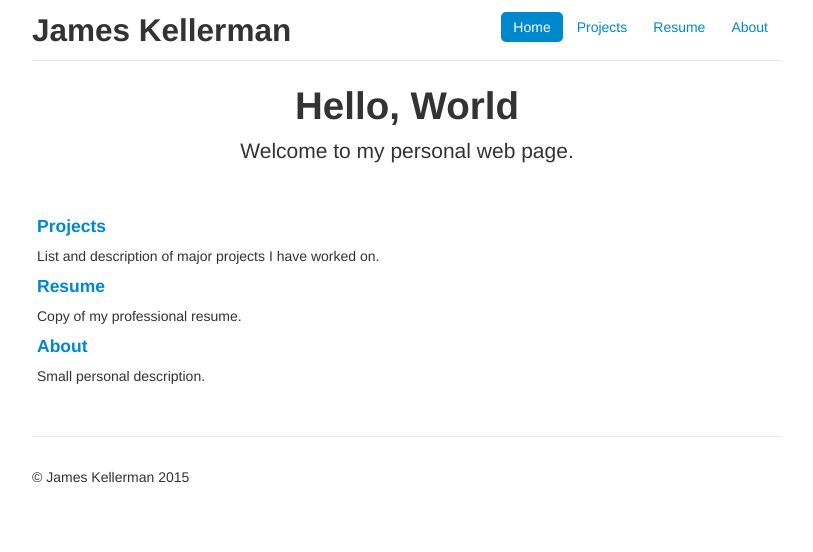
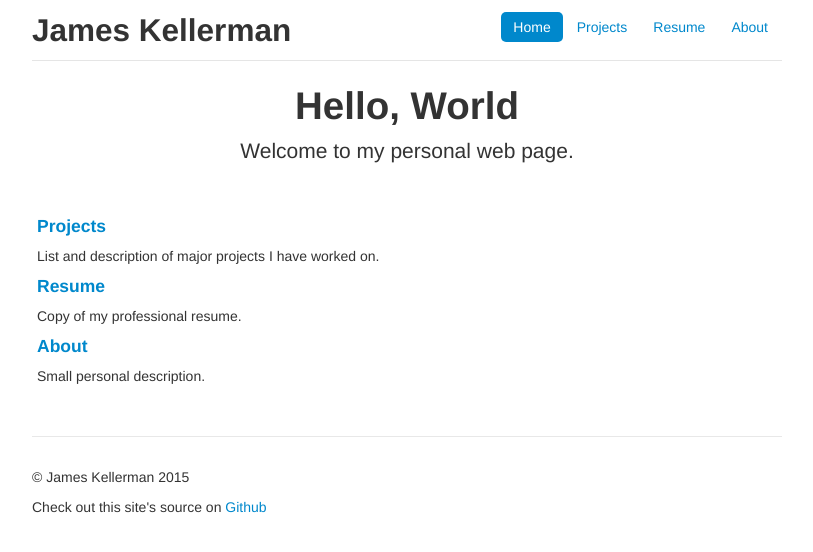
Before and after one commit to JamesKellerman/JamesKellerman.github.io, a Jekyll site: the page built from index.html, in a window 1280 px wide. Shown: the top 552 px of the page, without its empty margins (233-1046 px from the left). Built offline with Jekyll 4.4.1, drawn with Linux system fonts in a browser that asks for light colours.

Commit message:
Added link to source

```diff
--- a/_includes/footer.html
+++ b/_includes/footer.html
@@ -3,6 +3,7 @@
 <footer class="site-footer">
 
 	<p>&copy; James Kellerman 2015</p>
+	<p>Check out this site's source on <a href="https://github.com/JamesKellerman/JamesKellerman.github.io" target="_blank">Github</a></p>
 
 </footer>
 
```
